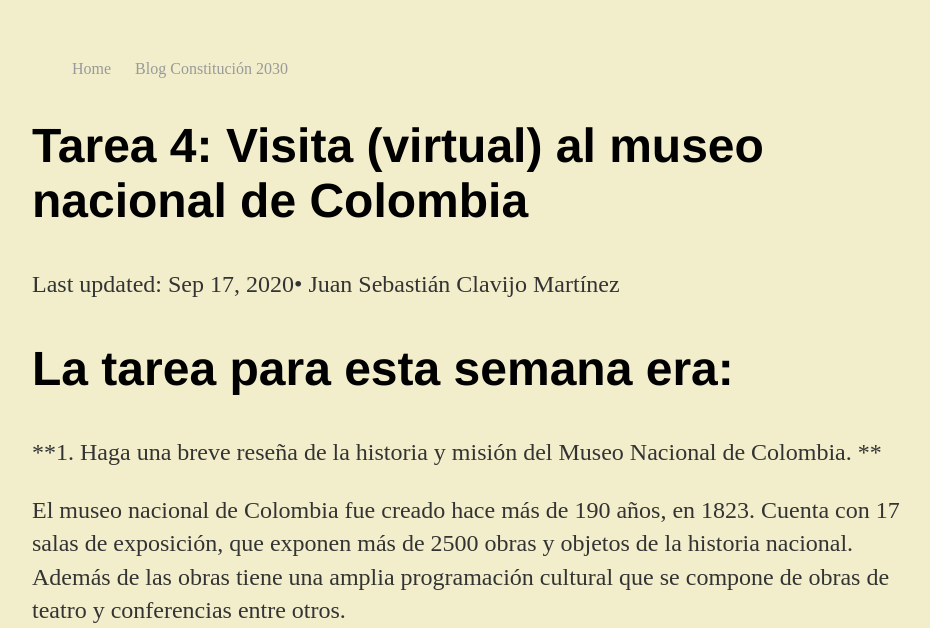
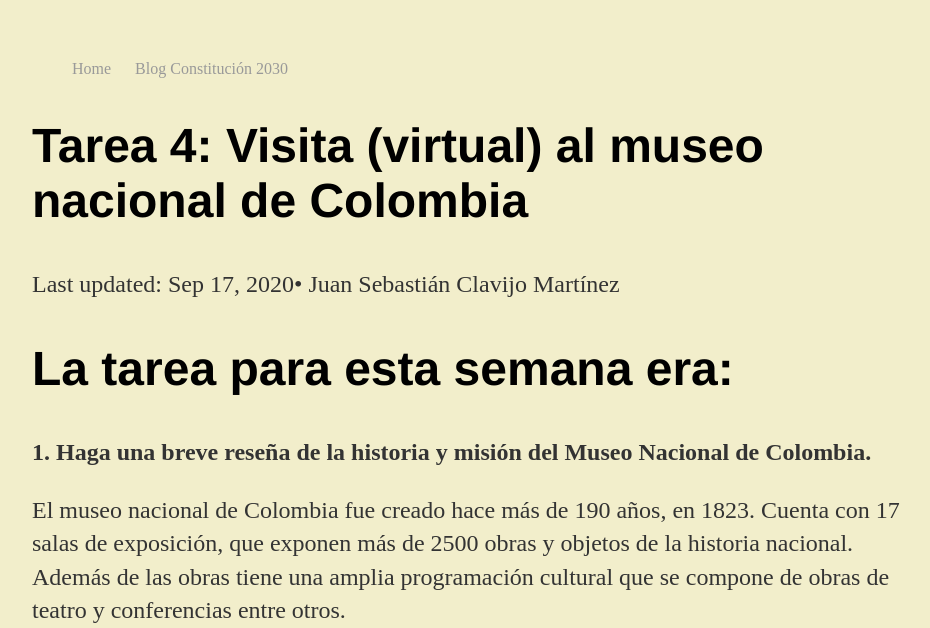
Before and after one commit to jclavijomartinez/jclavijomartinez.github.io, a Jekyll site: the page built from _posts/2020-09-17-visita-virtual-al.museo.nacional.md, in a window 1280 px wide and 900 px high, cut to the strip 0-628 px from the top of the window. Shown: the whole strip, without its empty margins (160-1090 px from the left). Built offline with Jekyll 4.4.1, drawn with Linux system fonts in a browser that asks for light colours.

```diff
--- a/_posts/2020-09-17-visita-virtual-al.museo.nacional.md
+++ b/_posts/2020-09-17-visita-virtual-al.museo.nacional.md
@@ -7,12 +7,12 @@ last_modified_at:   2020-09-17 10:05:35 -0050
 ---
 # La tarea para esta semana era:
 
-**1. Haga una breve reseña de la historia y misión del Museo Nacional de Colombia. **
+**1. Haga una breve reseña de la historia y misión del Museo Nacional de Colombia.**
 
 El museo nacional de Colombia fue creado hace más de 190 años, en 1823. Cuenta con 17 salas de exposición, que exponen más de 2500 obras y objetos de la historia nacional. Además de las obras tiene una amplia programación cultural que se compone de obras de teatro y conferencias entre otros.
 
 ![](https://lh3.googleusercontent.com/proxy/CJj7FPvLkvzqXFTKiXd6PIh28L5eRvWWP5lKQnZswK7n1uDyGGl3eUMbwP8dzTqlGtXk05wFAIOqXHdQ11wD3UMgRdqg3STOi1tzVwf4KU6qdCrmA5EKmj7mGu1tm9YaMgqcbXcdt_PElRw38iOHvPg)
-###### Fachada del museo nacional sobre la carrera 7ma. [Fuente](https://lh3.googleusercontent.com/proxy/CJj7FPvLkvzqXFTKiXd6PIh28L5eRvWWP5lKQnZswK7n1uDyGGl3eUMbwP8dzTqlGtXk05wFAIOqXHdQ11wD3UMgRdqg3STOi1tzVwf4KU6qdCrmA5EKmj7mGu1tm9YaMgqcbXcdt_PElRw38iOHvPg)
+#### Fachada del museo nacional sobre la carrera 7ma. [Fuente](https://lh3.googleusercontent.com/proxy/CJj7FPvLkvzqXFTKiXd6PIh28L5eRvWWP5lKQnZswK7n1uDyGGl3eUMbwP8dzTqlGtXk05wFAIOqXHdQ11wD3UMgRdqg3STOi1tzVwf4KU6qdCrmA5EKmj7mGu1tm9YaMgqcbXcdt_PElRw38iOHvPg)
 
 La misión principal del museo, esta basada en 5 ejes fundamentales: *ser un lugar de encuentro: LIVIANO, RÁPIDO, EXACTO, VISIBLE, MÚLTIPLE Y CONSISTENTE*  estos fueron inspirados en Italo Calvino, periodista Italiano. Puede consultar más sobre la misión del museo haciendo click [aquí](http://www.museonacional.gov.co/el-museo/quienes-somos/Paginas/Quienes_somos.aspx)
 
@@ -21,7 +21,7 @@ La misión principal del museo, esta basada en 5 ejes fundamentales: *ser un lug
 Esta exposicion virtual titulada *El Jaguar y la Mariposa* , trata acerca del PNN serranía de chiribiquete, que fue declarado patrimonio de la humanidad. Este parque se encuentra en la amazonía Colombiana y Alberga una gran biodiversidad. Esta gran zona se encuentra amenazada por varios factores como la deforestación. la frase que mejor resume esta experiencia es:
 >En chiribiquete jaguqres impresos en muros imposibles y mariposas que anuncian el devenir del tiempo nos enseñan que, donde el medio es hostil, la naturaleza y la cultura producen sus mejores obras
 
-###### Museo Nacional
+#### Museo Nacional
 
 Mi parte favorita de la exposición fue : la sección de biofauna, más específicamente la de las mariposas, siempre me han parecido un insecto muy colorido y bonito. Ver tantas diferentes clases es bastante inspirador, me hubiera gustado verlas en el museo de verdad, pero este recorrido también es bueno.
 
```
